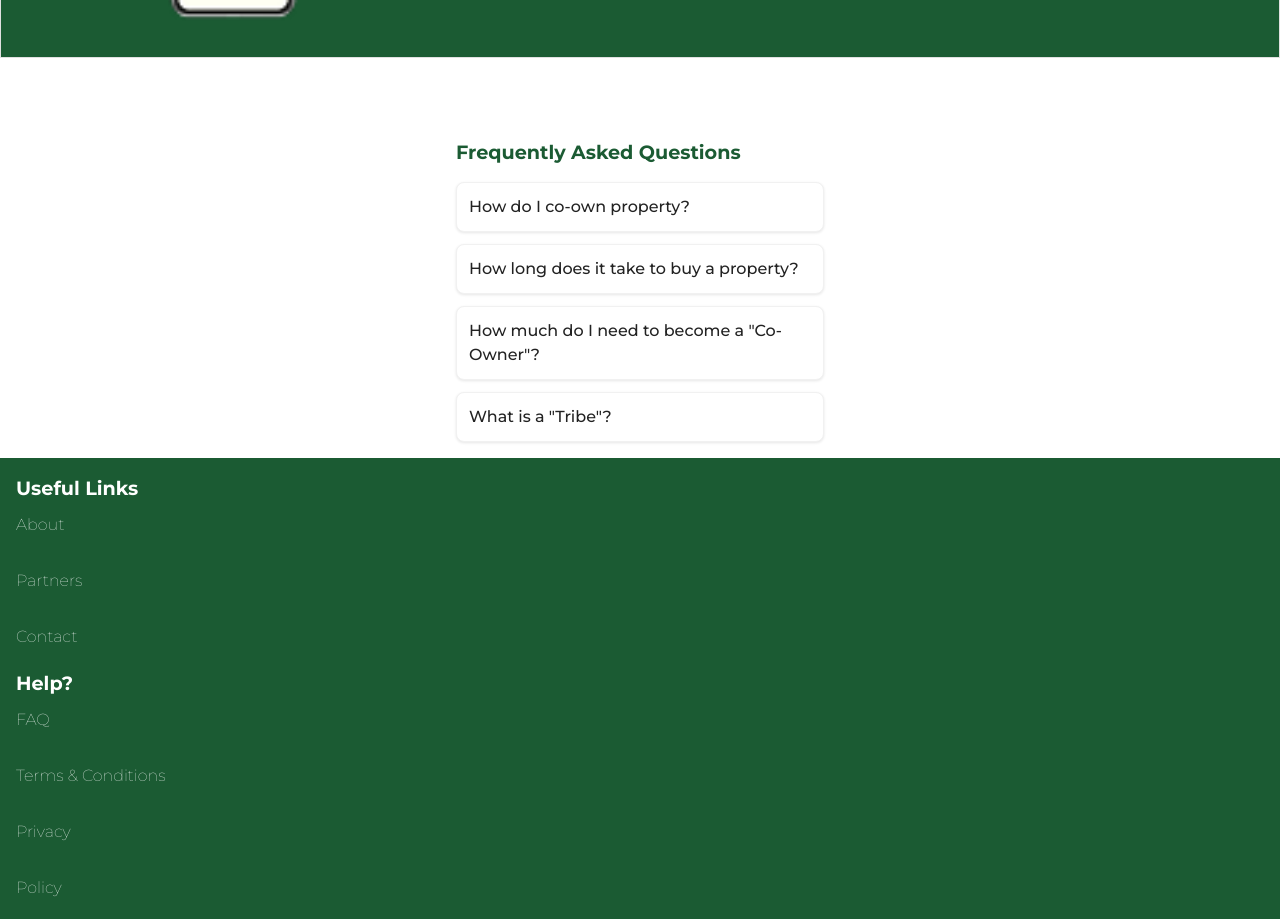
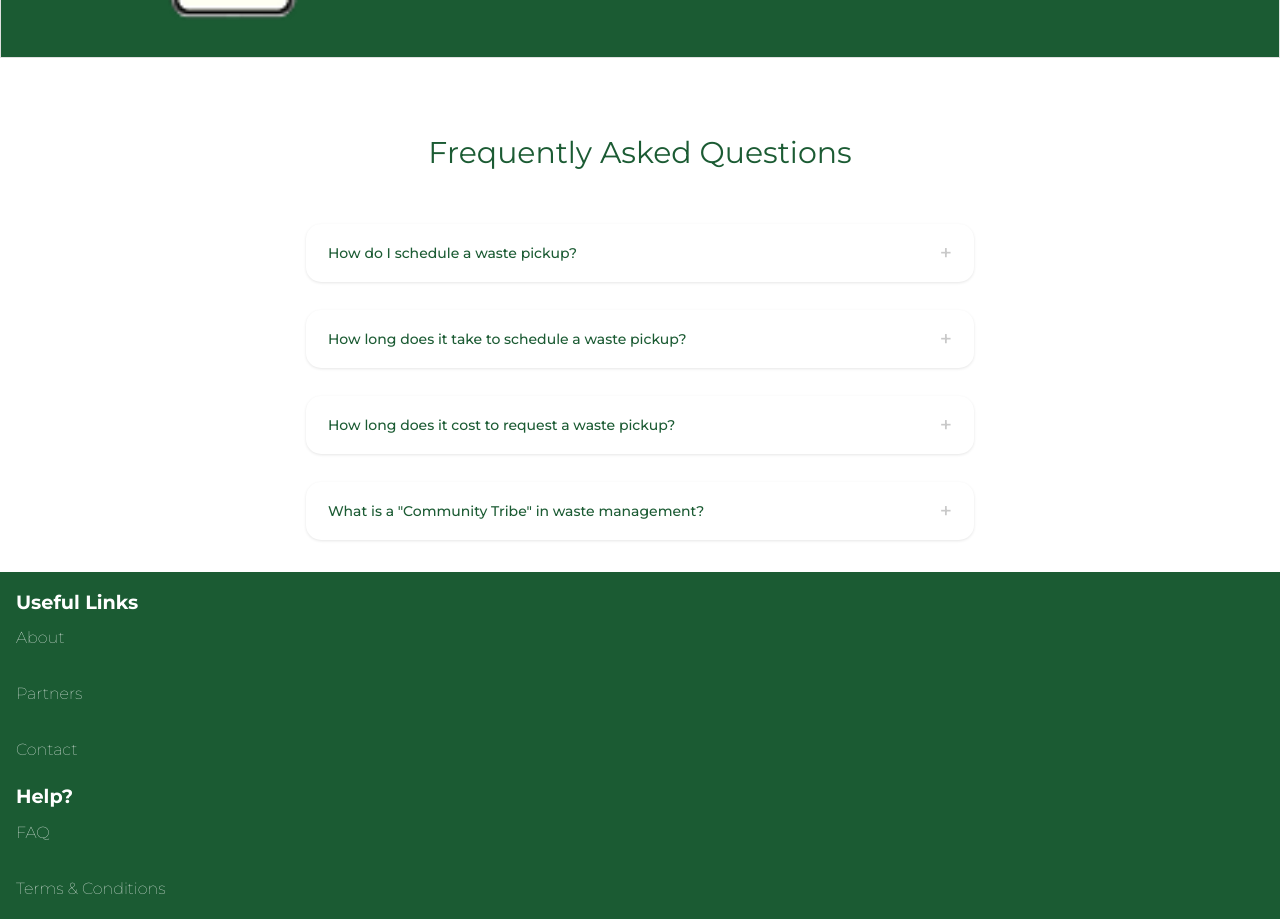
Before and after one commit to wealthralph/greenville, a React (Vite) app in the folder Greenville/: page / in a window 1280 px wide. Shown: the part 3840-4759 px from the top of the page. Built offline with nearby package versions, Linux system fonts and the light colour scheme.

Commit message:
FAQ updated

```diff
--- a/Greenville/src/Components/Home components/FAQ.jsx
+++ b/Greenville/src/Components/Home components/FAQ.jsx
@@ -4,40 +4,49 @@ export default function FAQ() {
       <h2 className="faq-heading">Frequently Asked Questions</h2>
       <div className="faq-list">
         <details className="faq-item">
-          <summary className="faq-question">How do I co-own property?</summary>
+          <summary className="faq-question">
+            How do I schedule a waste pickup?
+          </summary>
           <p className="faq-answer">
-            By using EcoWaste, you can contribute to a cleaner environment,
-            reduce waste, and promote sustainable living practices.
+            Schedulinga waste pickup on our platform is as easy as 1-2-3:Sign
+            up, select your waste type, and schedule a pickup. It's that simple!
+            After signing up, you'll be able to request waste pickups for your
+            home or business, or even join a community cleanup initiative. Plus,
+            if you've already arranged offline pickups, you can easily manage
+            and track them on our platform for a more seamless experience.
+          </p>
+        </details>
+        <details className="faq-item">
+          <summary className="faq-question">
+            How long does it take to schedule a waste pickup?
+          </summary>
+          <p className="faq-answer">
+            Waste pickup scheduling typically takes a few minutes through the
+            platform. Depending on your location and service provider,
+            collection can be arranged for the same day or within 24 and 48
+            hours.
+          </p>
+        </details>
+        <details className="faq-item">
+          <summary className="faq-question">
+            How long does it cost to request a waste pickup?
+          </summary>
+          <p className="faq-answer">
+            The cost of requesting a waste pickup depends on factors such as
+            location, waste type, and service provider. Pricing details are
+            available on the platform, with options for one-time pickups or
+            subscription-based services.
           </p>
         </details>
 
         <details className="faq-item">
           <summary className="faq-question">
-            How long does it take to buy a property?
+            What is a "Community Tribe" in waste management?
           </summary>
           <p className="faq-answer">
-            Properties onboarded to Reezuto and subsequently verified can be
-            bought or sold within minutes. Reezuto provides the modern investor
-            with a faster way to buy or sell real estate assets and securities.
-          </p>
-        </details>
-
-        <details className="faq-item">
-          <summary className="faq-question">
-            How much do I need to become a "Co-Owner"?
-          </summary>
-          <p className="faq-answer">
-            For as little as NGN5000, you too can earn equity in choice
-            properties on Reezuto.
-          </p>
-        </details>
-
-        <details className="faq-item">
-          <summary className="faq-question">What is a "Tribe"?</summary>
-          <p className="faq-answer">
-            A "Tribe" is a group of friends, family members, or professional
-            colleagues onboard to Reezuto with the intent to jointly explore
-            opportunities and invest in real estate assets and securities.
+            A Community Tribe in waste management is a group of individuals or
+            organizations collaborating to promote waste reduction, recycling,
+            and sustainable disposal practices for a cleaner environment.
           </p>
         </details>
       </div>
--- a/Greenville/src/index.css
+++ b/Greenville/src/index.css
@@ -25,6 +25,7 @@
   --footer: #1b5b33;
 
   --background: #f1f1f1;
+  --animation:#c9c9c9;
 
   font-synthesis: none;
   text-rendering: optimizeLegibility;
@@ -671,26 +672,42 @@ li + li {
 }
 
 .faq-item {
-  border: 1px solid var(--background);
-  border-radius: 8px;
+  border: 1px solid transparent;
+  border:none;
+  border-radius: 15px;
   padding: 12px;
   background-color: var(--secondary);
   box-shadow: 0 1px 3px rgba(0, 0, 0, 0.1);
+  margin-bottom:16px;
+
+}
+.faq-item[open] {
+  border: 1px solid var(--footer);
 }
 
+
 .faq-question {
-  width: 100%;
-  background: none;
-  border: none;
+  cursor: pointer;
+  padding: 10px;
+  font-size: 18px;
+  font-weight:500;
   display: flex;
   justify-content: space-between;
   align-items: center;
-  font-size: 1rem;
-  font-weight: 500;
-  color: var(--text);
-  cursor: pointer;
+  list-style: none;
+  position: relative;
+  color: var(--primary);
 }
-
+.faq-question::after {
+  content: '+';
+  font-size: 1.5em;
+ color:#f4f4f4;
+  margin-left: 10px;
+}
+details[open] > .faq-question::after {
+  content: '-';
+  color: var(--primary);
+}
 .icon {
   height: 20px;
   width: 20px;
@@ -700,7 +717,8 @@ li + li {
 .faq-answer {
   margin-top: 8px;
   font-size: 0.9rem;
-  color: var(--text);
+  color: var(--primary);
+  font-weight: 300;
 }
 
 /*HamburgerMenu/Nav section*/
@@ -1335,6 +1353,54 @@ progress::-webkit-progress-bar {
   .subSecParagraph{
     width: 465px;
   }
+  /*FAQ*/
+
+ .faq-container {
+    min-width: 700px;
+  }
+
+  .faq-heading {
+    font-size: 30px;
+    font-weight: 400;
+    text-align:center;
+    line-height: 100%;
+  padding-bottom:40px;
+  padding-top:0px;
+  }
+
+  .faq-question {
+    font-size: 14px;
+    font-weight:500;
+    line-height:100%;
+
+  }
+
+  .faq-answer {
+    font-size: 14px;
+    font-weight:400px;
+  }
+  .details:has(.faq-answer){
+    border:2px solid green;
+  }
+  .faq-question::after {
+  content: '+';
+  font-size: 1.5em;
+ color:var(--animation);
+  margin-left: 10px;
+}
+.faq-item {
+  border: 1px solid transparent;
+  border:none;
+  border-radius: 15px;
+  padding: 12px;
+  background-color: var(--secondary);
+  box-shadow: 0 1px 3px rgba(0, 0, 0, 0.1);
+  margin-bottom:16px;
+
+}
+.faq-item[open] {
+  border: 1px solid var(--footer);
+}
 
 
 }
```
